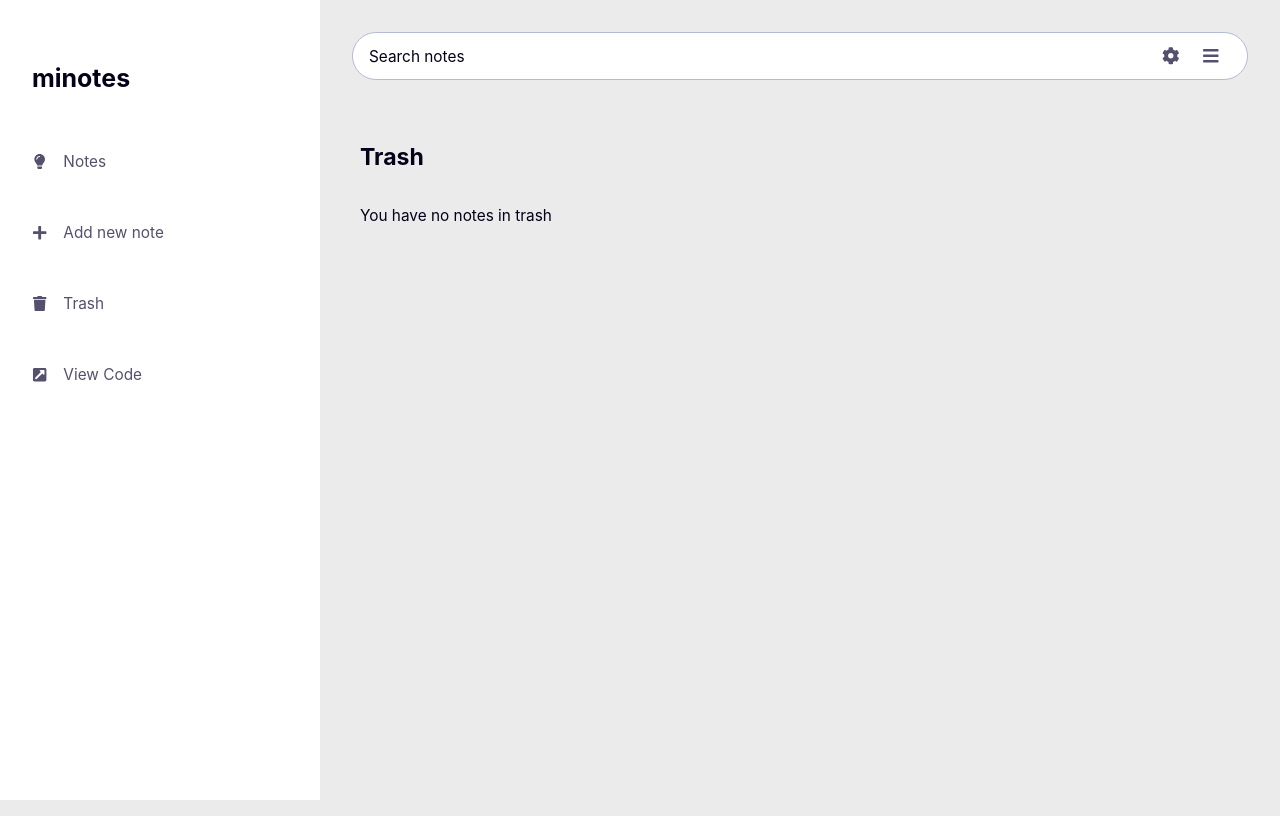
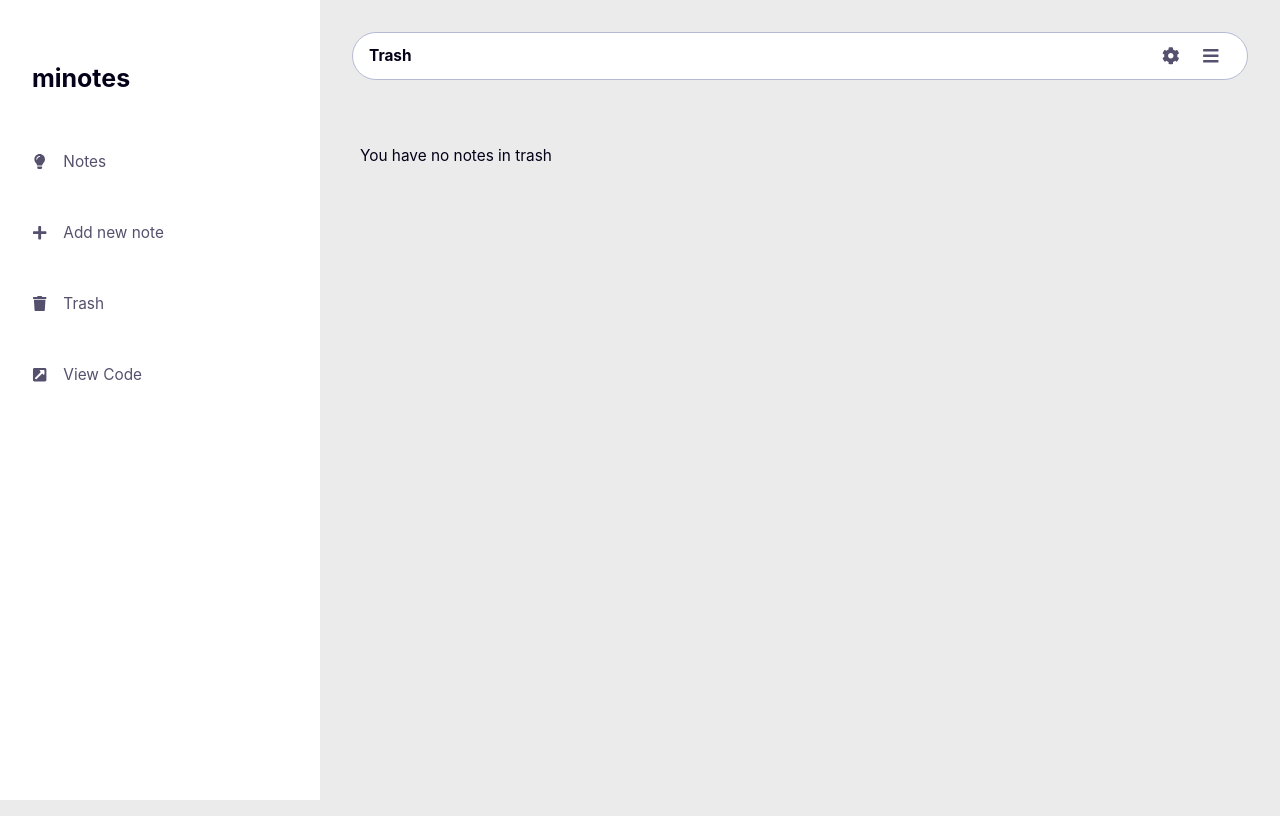
Before and after one commit to gzkdev/minote, a React (Create React App) app: page /trash in a window 1280 px wide. Built offline with nearby package versions, Linux system fonts and the light colour scheme.

Commit message:
dynamic searchbar for different pages

```diff
--- a/src/Pages/AddNote.js
+++ b/src/Pages/AddNote.js
@@ -9,7 +9,7 @@ export default function AddNote() {
         <AppContainer>
             <SideBar />
             <MainContainer>
-                <SearchBar />
+                <SearchBar page="Add note" />
                 <section>
                     <NoteForm />
                 </section>
--- a/src/Pages/Home.js
+++ b/src/Pages/Home.js
@@ -11,11 +11,10 @@ export default function Home() {
             <AppContainer>
                 <SideBar />
                 <MainContainer>
-                    <SearchBar />
+                    <SearchBar page="home" />
                     <Notes />
                 </MainContainer>
             </AppContainer>
-            {/* <AddNoteForm /> */}
         </>
     );
 }
--- a/src/Pages/NotePage.js
+++ b/src/Pages/NotePage.js
@@ -31,7 +31,7 @@ export default function Note() {
         <AppContainer>
             <SideBar />
             <MainContainer>
-                <SearchBar />
+                <SearchBar page="Edit Note" />
                 <NotePageForm data={data} deleteNote={deleteNote} handleSaveNote={handleSaveNote} navigate={navigate} />
             </MainContainer>
         </AppContainer>
--- a/src/Pages/TrashNotes.js
+++ b/src/Pages/TrashNotes.js
@@ -20,9 +20,8 @@ export default function TrashNotes() {
         <AppContainer>
             <SideBar />
             <MainContainer>
-                <SearchBar />
+                <SearchBar page="Trash" />
                 <section>
-                    <h1>Trash</h1>
                     <NotesContainer>
                         {
                             notesTrash.length ? (
--- a/src/components/SearchBar/SearchBar.jsx
+++ b/src/components/SearchBar/SearchBar.jsx
@@ -4,19 +4,23 @@ import SearchBarStyled from "./SearchBar.styled";
 import { FaBars, FaCog } from "react-icons/fa";
 import Modal from "../Modal/Modal";
 
-function SearchBar() {
+function SearchBar({ page }) {
   const { searchText, setSearchText, toggleisActive } =
     useContext(NotesContext);
   const [isSettingsOpen, setIsSettingsOpen] = useState(false);
 
   return (
     <SearchBarStyled>
+      {page === "home" ? (
         <input
           placeholder="Search notes"
           type="search"
           value={searchText}
           onChange={(e) => setSearchText(e.target.value)}
         />
+      ) : (
+        <span>{page}</span>
+      )}
       <button onClick={() => setIsSettingsOpen(!isSettingsOpen)}>
         <FaCog />
       </button>
--- a/src/components/SearchBar/SearchBar.styled.jsx
+++ b/src/components/SearchBar/SearchBar.styled.jsx
@@ -12,6 +12,13 @@ const SearchBarStyled = styled.div`
   border: 1px solid var(--color-800);
   z-index: 900;
   border-radius: 40px;
+
+  & > span {
+    display: inline-block;
+    flex-grow: 1;
+    font-weight: bold;
+    text-transform: capitalize;
+  }
 
   & input {
     flex-grow: 1;
```
Lines whose indentation alone changed are shown as unchanged.
